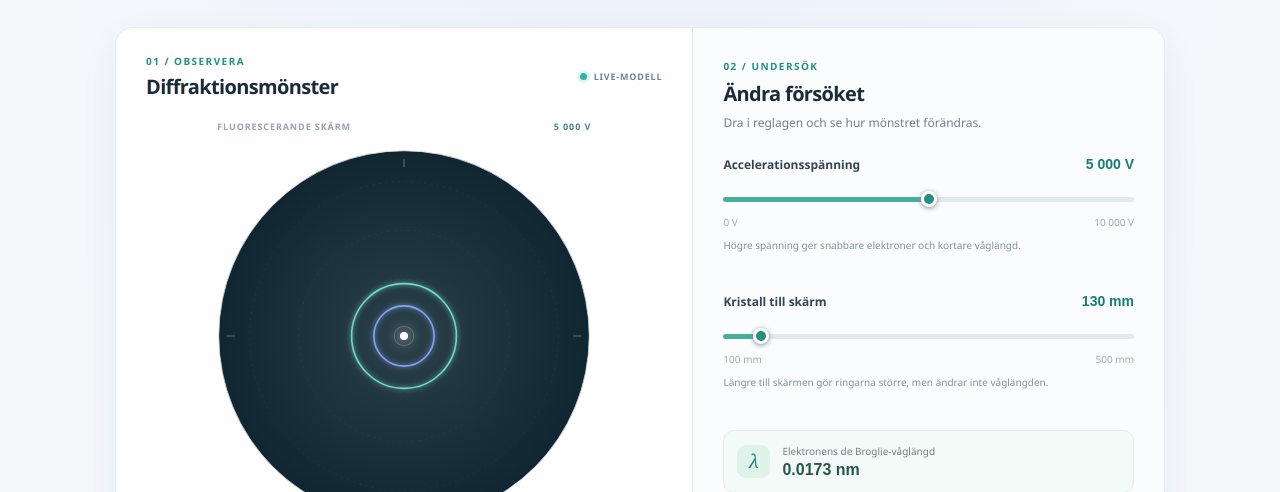
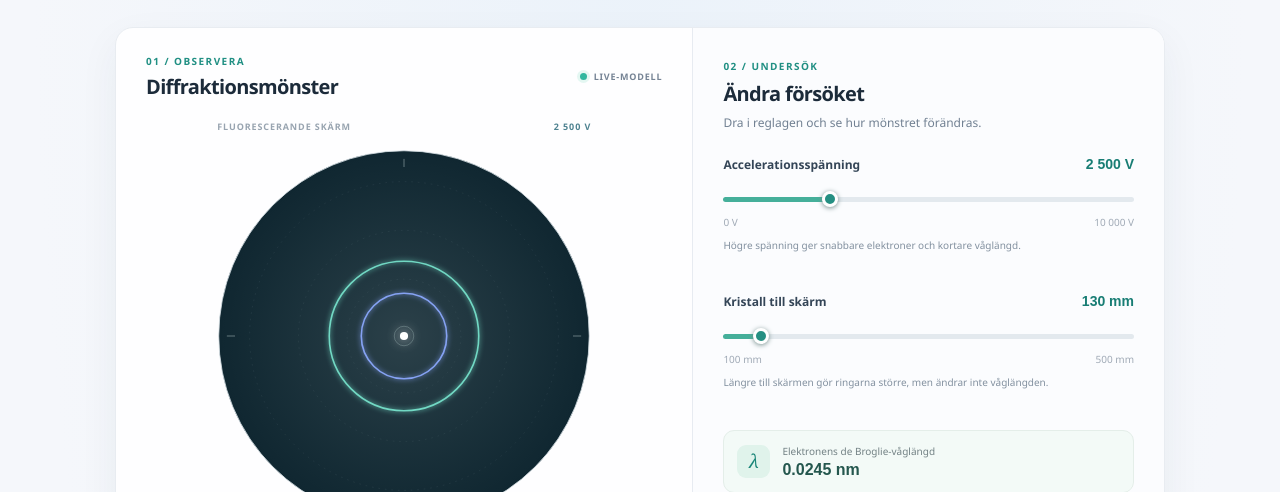
Before and after one commit to mattemagnus/electron-diffraction, a plain HTML site: page index.html in a window 1280 px wide. Shown: the part 308-800 px from the top of the page. Drawn offline with Linux system fonts and the light colour scheme.

Commit message:
Ändrar standardvärde för reglagen så att de sätts i physics.js

```diff
--- a/app.js
+++ b/app.js
@@ -10,6 +10,9 @@
   const center = 240;
   const maxVisibleRingRadius = 215;
   const voltageFormatter = new Intl.NumberFormat("sv-SE");
+
+  voltage.value = String(physics.defaults.accelerationVoltageVolts);
+  distance.value = String(physics.defaults.screenDistanceMeters);
 
   byId("intro-copy").textContent = lesson.intro;
   byId("pattern-caption").textContent = lesson.patternCaption;
--- a/data/physics.js
+++ b/data/physics.js
@@ -1,5 +1,9 @@
 // Fysikmodellens konstanter och beräkningar. Ändra här om modellen ska justeras.
 window.PHYSICS = {
+  defaults: {
+    accelerationVoltageVolts: 2500,
+    screenDistanceMeters: 0.13
+  },
   constants: {
     planck: 6.62607015e-34,
     electronMass: 9.1093837139e-31,
--- a/index.html
+++ b/index.html
@@ -79,7 +79,7 @@
               <label for="voltage">Accelerationsspänning</label>
               <output id="voltage-output" for="voltage"></output>
             </div>
-            <input id="voltage" type="range" min="0" max="10000" step="1" value="5000">
+            <input id="voltage" type="range" min="0" max="10000" step="1">
             <div class="range-labels"><span>0 V</span><span>10 000 V</span></div>
             <p class="control-hint" id="voltage-hint"></p>
           </div>
@@ -89,7 +89,7 @@
               <label for="distance">Kristall till skärm</label>
               <output id="distance-output" for="distance"></output>
             </div>
-            <input id="distance" type="range" min="0.10" max="0.50" step="0.01" value="0.13">
+            <input id="distance" type="range" min="0.10" max="0.50" step="0.01">
             <div class="range-labels"><span>100 mm</span><span>500 mm</span></div>
             <p class="control-hint" id="distance-hint"></p>
           </div>
```
Also changed, not shown: 1 other file.
